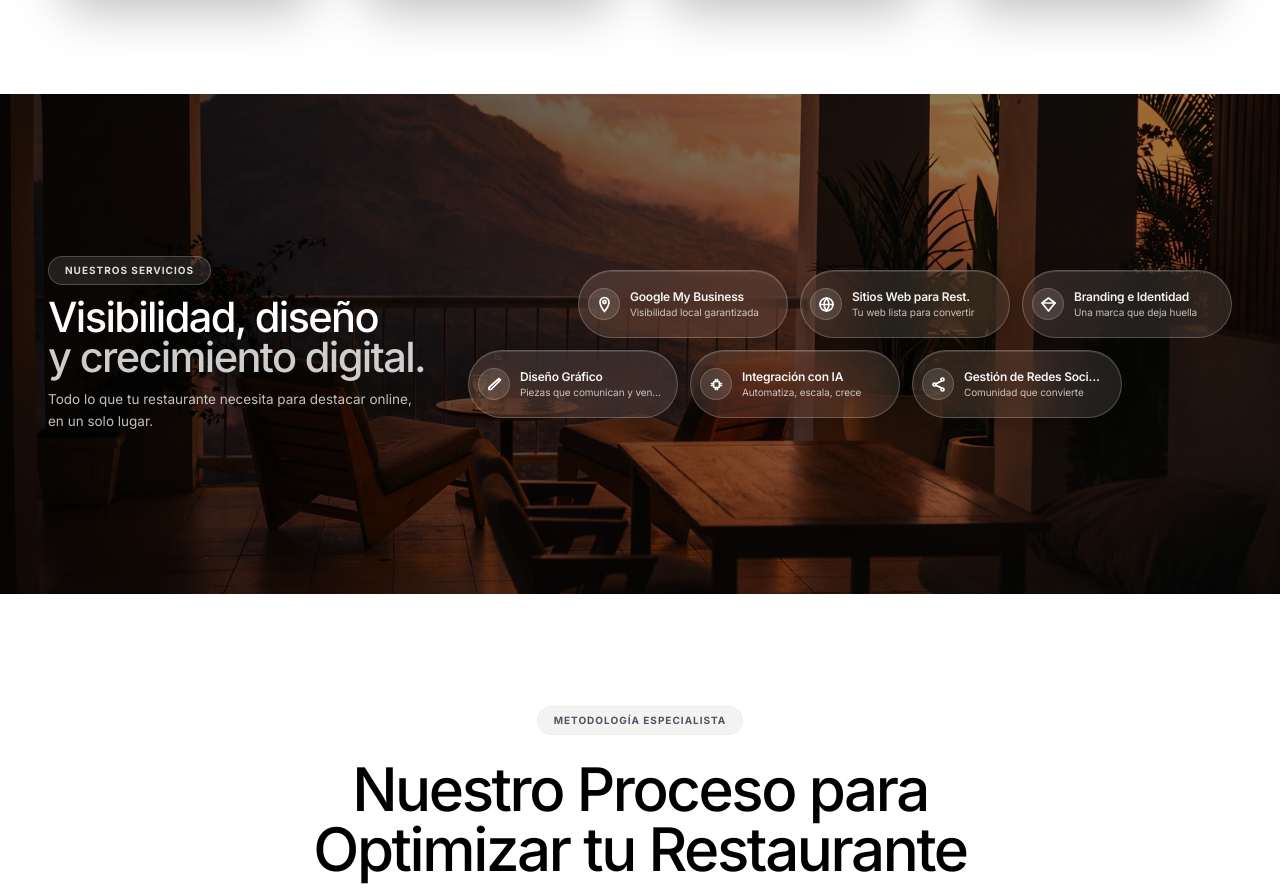
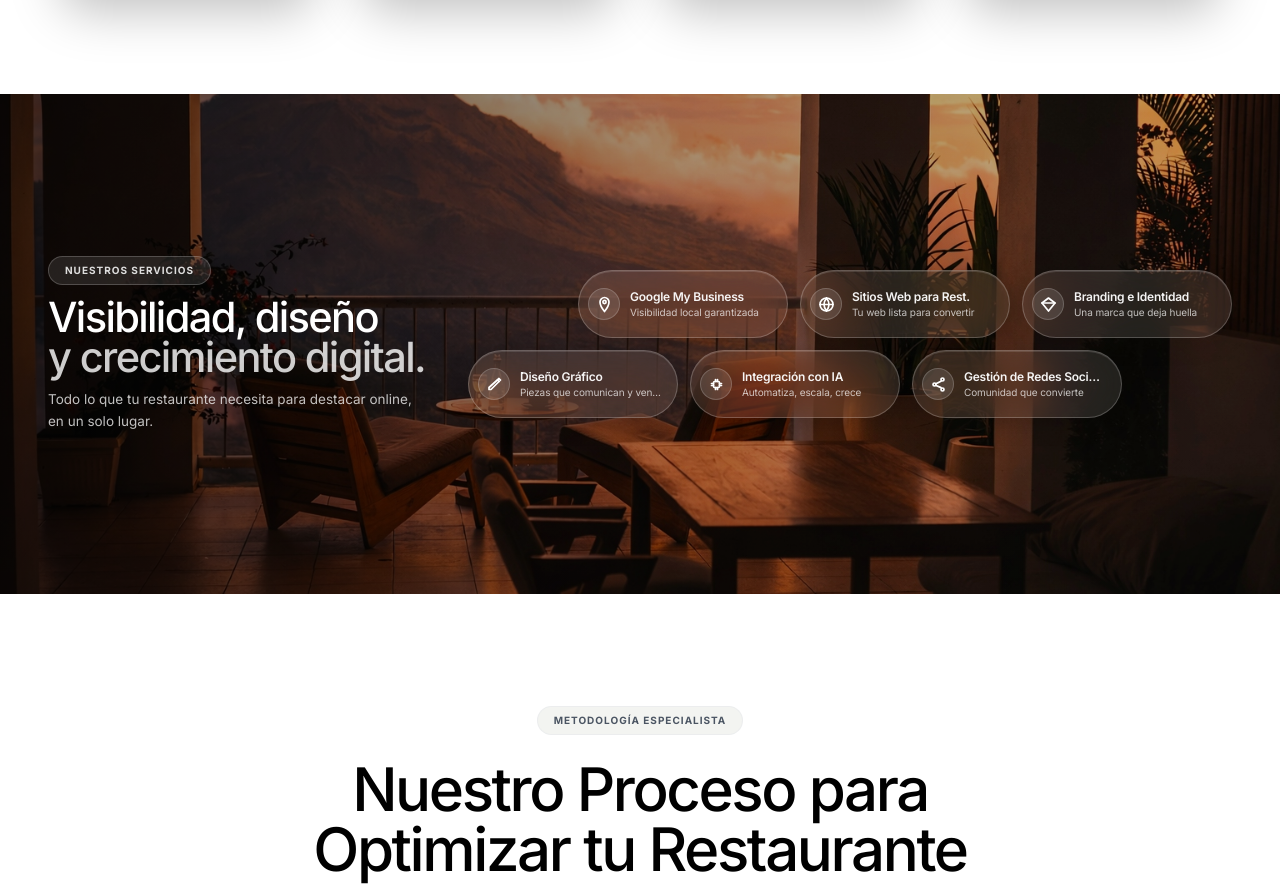
Before and after one commit to motionsmanagement/Motions, a React (Vite) app: page / in a window 1280 px wide. Shown: the part 1671-2562 px from the top of the page. Built offline with nearby package versions, Linux system fonts and the light colour scheme.

Commit message:
fix: lighten ServicesBanner views.jpg overlay

```diff
--- a/components/ServicesBanner.tsx
+++ b/components/ServicesBanner.tsx
@@ -89,12 +89,12 @@ const ServicesBanner: React.FC = () => {
                 src="/views.jpg"
                 alt="Fondo banner"
                 className="absolute inset-0 w-full h-full object-cover object-center z-0"
-                style={{ filter: 'brightness(0.65)' }}
+                style={{ filter: 'brightness(0.80)' }}
                 loading="lazy"
             />
 
             {/* Gradient — dark left/top → clear */}
-            <div className="absolute inset-0 bg-gradient-to-b md:bg-gradient-to-r from-black/70 via-black/40 md:via-black/30 to-transparent z-10" />
+            <div className="absolute inset-0 bg-gradient-to-b md:bg-gradient-to-r from-black/65 via-black/30 md:via-black/20 to-transparent z-10" />
 
             {/* ── Centered content wrapper ── */}
             <div className="relative z-20 max-w-7xl mx-auto px-6 md:px-12 py-16 md:py-0 h-full flex items-center">
```
